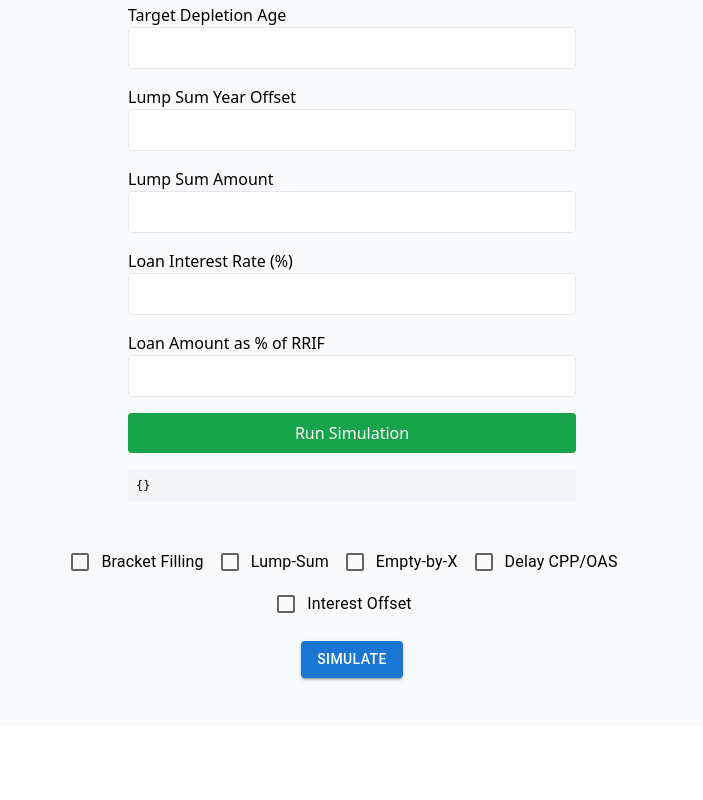
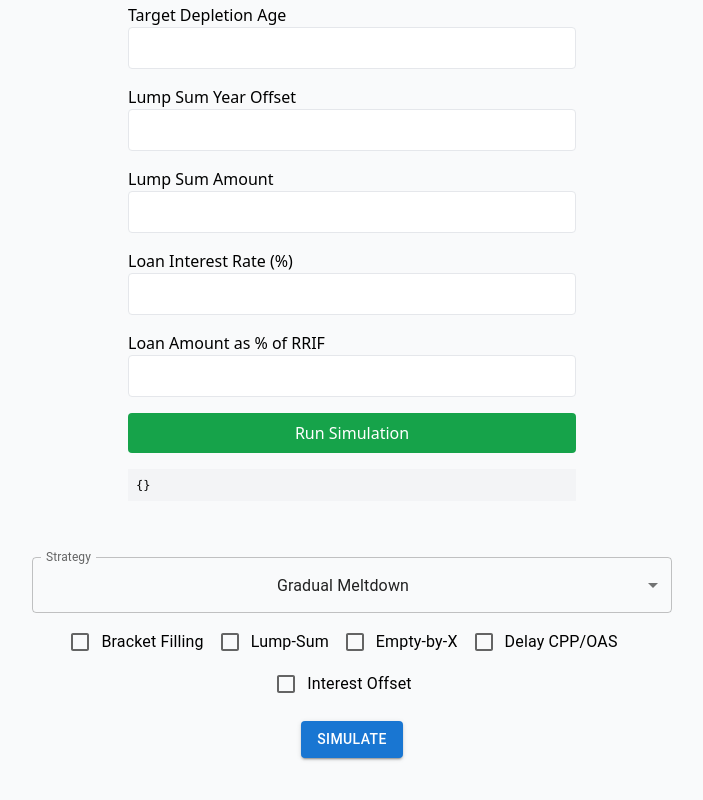
Before and after one commit to ZenRasta/ontario_tax_app_telegram, a React (Vite) app in the folder frontend/: page / in a window 1280 px wide. Shown: the part 657-1457 px from the top of the page, without its empty margins (288-991 px from the left). Before the commit the page ends 1415 px from the top, so only its background shows below. Built offline with nearby package versions, Linux system fonts and the light colour scheme.

Commit message:
Add strategy selector to SimulationForm

```diff
--- a/frontend/src/components/SimulationForm.tsx
+++ b/frontend/src/components/SimulationForm.tsx
@@ -9,10 +9,12 @@ import {
   TextField,
   Button,
   Typography,
+  MenuItem,
 } from '@mui/material';
 import { DataGrid } from '@mui/x-data-grid';
 import type { GridColDef } from '@mui/x-data-grid';
 import type { StrategyParamsInput } from '../types/api';
+import { strategies } from '../strategies';
 
 interface FormValues {
   strategy_params: StrategyParamsInput;
@@ -117,6 +119,27 @@ export default function SimulationForm() {
 
   return (
     <Box component="form" onSubmit={handleSubmit(onSubmit)} sx={{ p: 2 }}>
+      <Controller
+        name="strategy_code"
+        control={control}
+        render={({ field }) => (
+          <TextField
+            {...field}
+            select
+            label="Strategy"
+            fullWidth
+            margin="normal"
+            error={!!errors.strategy_code}
+            helperText={errors.strategy_code?.message}
+          >
+            {strategies.map((s) => (
+              <MenuItem key={s.code} value={s.code}>
+                {s.label}
+              </MenuItem>
+            ))}
+          </TextField>
+        )}
+      />
       <FormControlLabel
         control={<Checkbox checked={bf} onChange={(_, v) => setBf(v)} />}
         label="Bracket Filling"
--- /dev/null
+++ b/frontend/src/strategies.ts
@@ -0,0 +1,16 @@
+export interface StrategyOption {
+  code: string;
+  label: string;
+}
+
+export const strategies: StrategyOption[] = [
+  { code: 'BF', label: 'Bracket-Filling' },
+  { code: 'GM', label: 'Gradual Meltdown' },
+  { code: 'E65', label: 'Early RRIF @65' },
+  { code: 'CD', label: 'CPP/OAS Delay' },
+  { code: 'SEQ', label: 'Spousal Equalisation' },
+  { code: 'IO', label: 'Interest-Offset Loan' },
+  { code: 'LS', label: 'Lump-Sum Withdrawal' },
+  { code: 'EBX', label: 'Empty-by-X' },
+  { code: 'MIN', label: 'RRIF Minimum Only' },
+];
```
